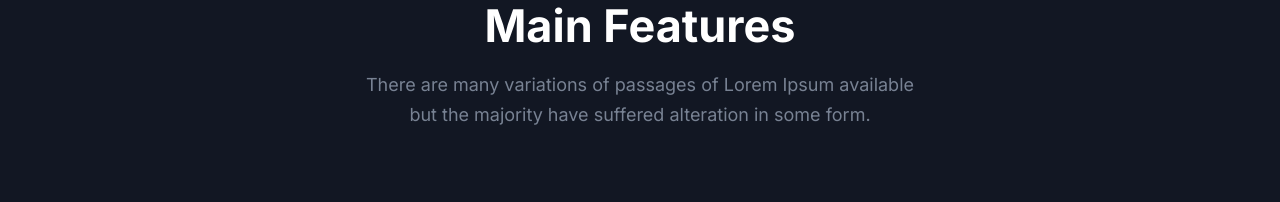
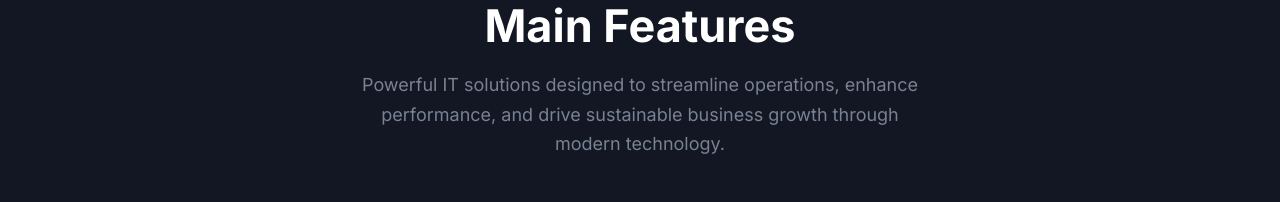
Before and after one commit to SonexWebinfo/sonex, a Next.js app: page / in a window 1280 px wide. Shown: the part 750-952 px from the top of the page. Built offline with nearby package versions, Linux system fonts and the light colour scheme.

Commit message:
feature change

```diff
--- a/src/components/Features/index.tsx
+++ b/src/components/Features/index.tsx
@@ -4,12 +4,11 @@ import featuresData from "./featuresData";
 
 const Features = () => {
   return (
-    <>
     <section id="features" className="py-16 md:py-20 lg:py-28">
       <div className="container">
         <SectionTitle
           title="Main Features"
-            paragraph="There are many variations of passages of Lorem Ipsum available but the majority have suffered alteration in some form."
+          paragraph="Powerful IT solutions designed to streamline operations, enhance performance, and drive sustainable business growth through modern technology."
           center
         />
 
@@ -20,7 +19,6 @@ const Features = () => {
         </div>
       </div>
     </section>
-    </>
   );
 };
 
```
Lines whose indentation alone changed are shown as unchanged.
